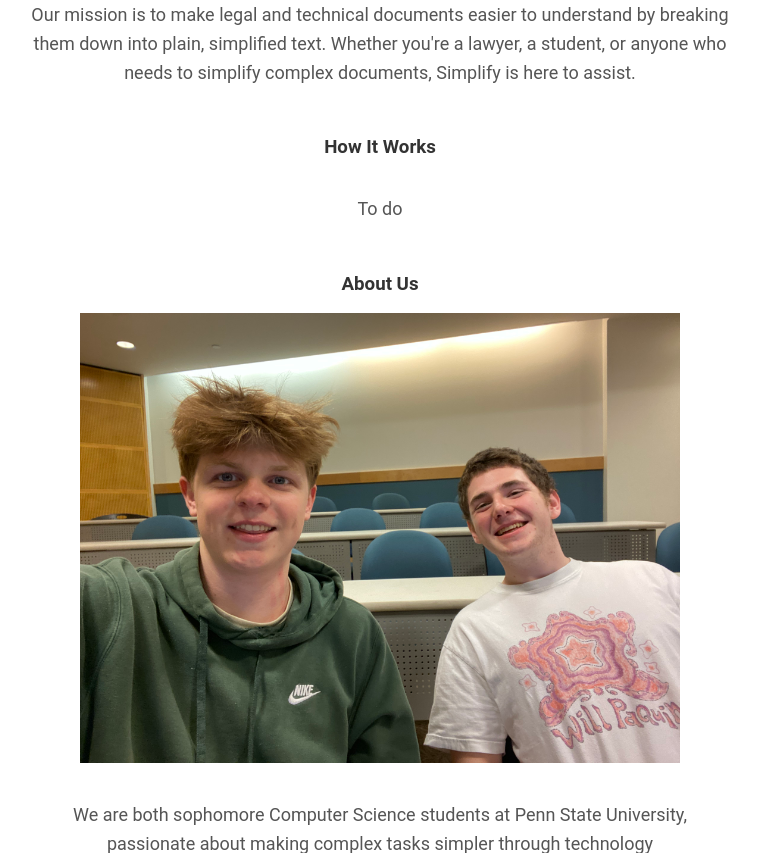
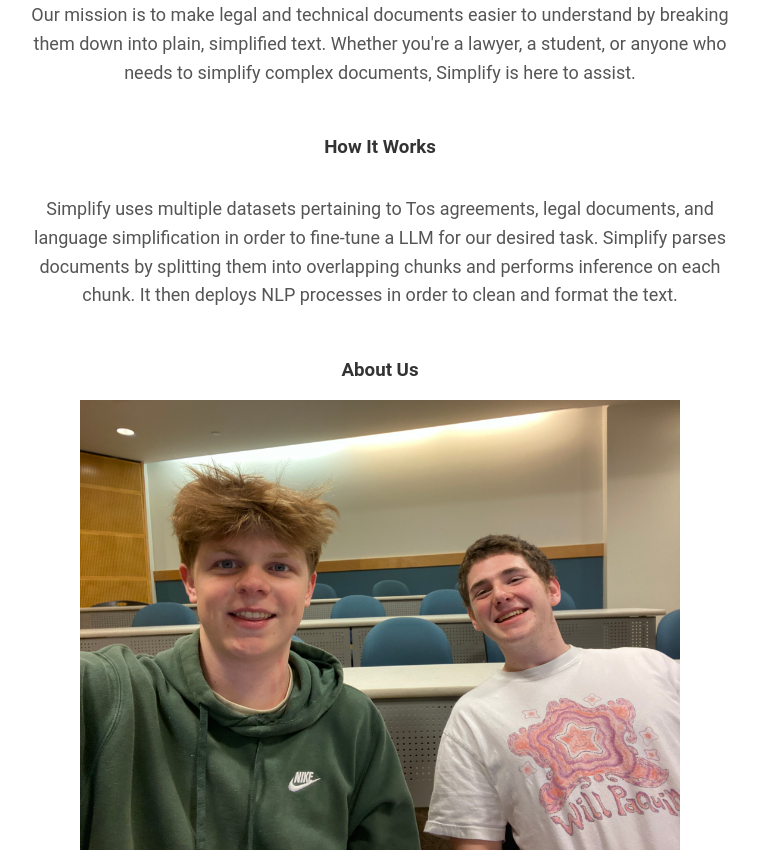
Before and after one commit to SeanGunn-ter/Clarify, a Flask app: page /about in a window 1280 px wide. Shown: the part 398-1251 px from the top of the page, without its empty margins (260-1019 px from the left). Run offline with Flask 3, Linux system fonts and the light colour scheme.

Commit message:
Update about.html

```diff
--- a/templates/about.html
+++ b/templates/about.html
@@ -53,7 +53,10 @@
 
         <h3>How It Works</h3>
         <p>
-           To do
+           Simplify uses multiple datasets pertaining to Tos agreements, legal documents,
+            and language simplification in order to fine-tune a LLM for our desired task.
+            Simplify parses documents by splitting them into overlapping chunks and performs
+            inference on each chunk. It then deploys NLP processes in order to clean and format the text.
         </p>
         <h3>About Us</h3>
 
```
